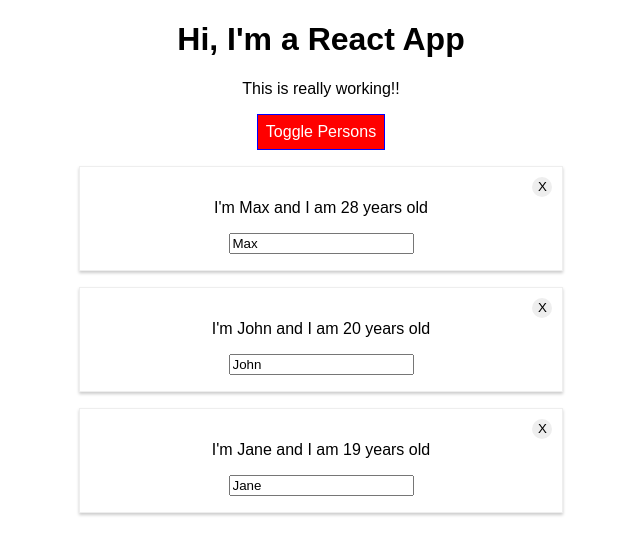
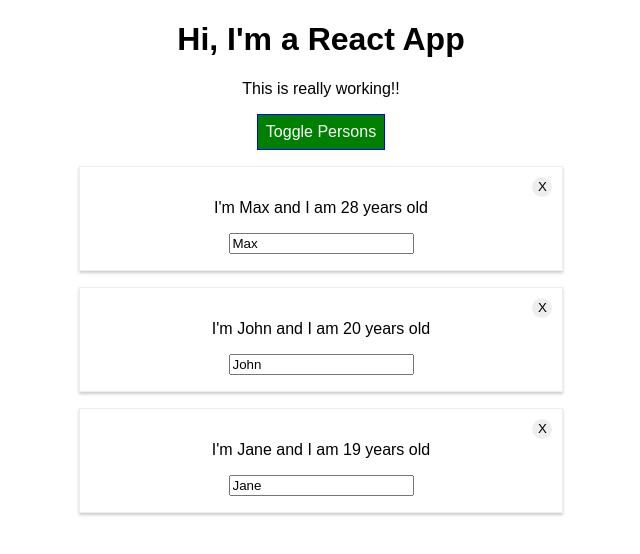
Before and after one commit to Jesuloba-world/my-first-react-app, a React (Create React App) app: page / in a window 1280 px wide. Both pictures are taken after a click on the button "Toggle Persons". Shown: the top 554 px of the page, without its empty margins (319-959 px from the left). Built offline with nearby package versions, Linux system fonts and the light colour scheme.

Commit message:
preparing for CSS modules

```diff
--- a/src/App.css
+++ b/src/App.css
@@ -9,3 +9,18 @@
 .bold {
   font-weight: bold;
 }
+
+.button {
+  background-color: green;
+  color: white;
+  font: inherit;
+  border: 1px solid blue;
+  padding: 8px;
+  cursor: pointer;
+  transition: all .2s;
+
+}
+.button:hover {
+  background-color: lightgreen;
+  color: black;
+}
--- a/src/App.js
+++ b/src/App.js
@@ -1,24 +1,24 @@
 import React, { Component } from 'react';
-import styled from 'styled-components';
+// import styled from 'styled-components';
 
 import './App.css';
 import Person from './Person/Person';
 
 
-const StyledButton = styled.button`
-  background-color: ${(props) => props.alt ? 'red' : 'green'};
-  color: white;
-  font: inherit;
-  border: 1px solid blue;
-  padding: 8px;
-  cursor: pointer;
-  transition: all .2s;
+// const StyledButton = styled.button`
+//   background-color: ${(props) => props.alt ? 'red' : 'green'};
+//   color: white;
+//   font: inherit;
+//   border: 1px solid blue;
+//   padding: 8px;
+//   cursor: pointer;
+//   transition: all .2s;
 
-  &:hover {
-    background-color: ${(props) => props.alt ? 'salmon' : 'lightgreen'};
-    color: black;
-  }
-`;
+//   &:hover {
+//     background-color: ${(props) => props.alt ? 'salmon' : 'lightgreen'};
+//     color: black;
+//   }
+// `;
 
 class App extends Component {
   state = {
@@ -76,12 +76,6 @@
           })}
         </div>
       )
-
-      // style.backgroundColor = 'red';
-      // style[':hover'] = {
-      //   backgroundColor: 'salmon',
-      //   color: 'black'
-      // }
     }
 
     const classes = []
@@ -96,9 +90,9 @@
         <div className="App">
           <h1>Hi, I'm a React App</h1>
           <p className={classes.join(' ')}>This is really working!!</p>
-          <StyledButton alt={this.state.showPersons} onClick={this.togglePersonsHandler} >
+          <button className="button"  alt={this.state.showPersons} onClick={this.togglePersonsHandler} >
             Toggle Persons
-          </StyledButton>
+          </button>
           {persons}
         </div>
     );
```
